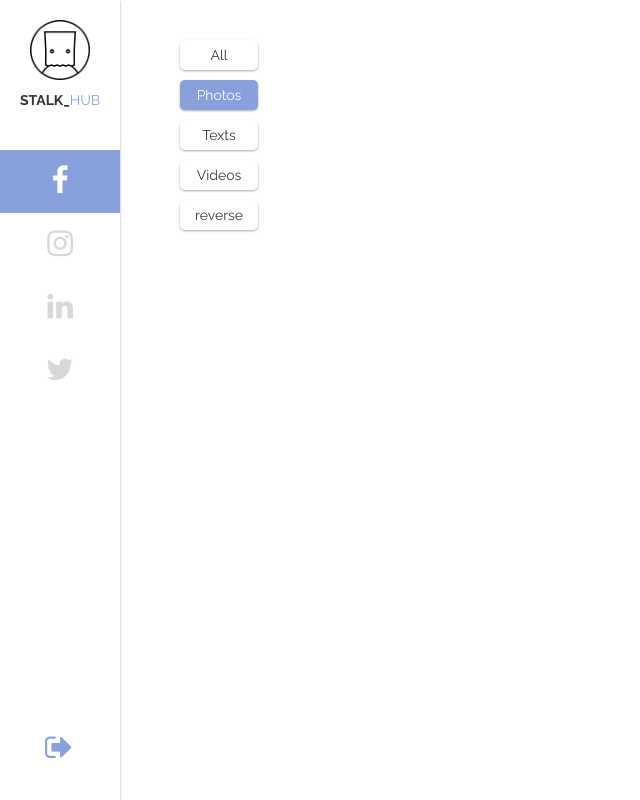
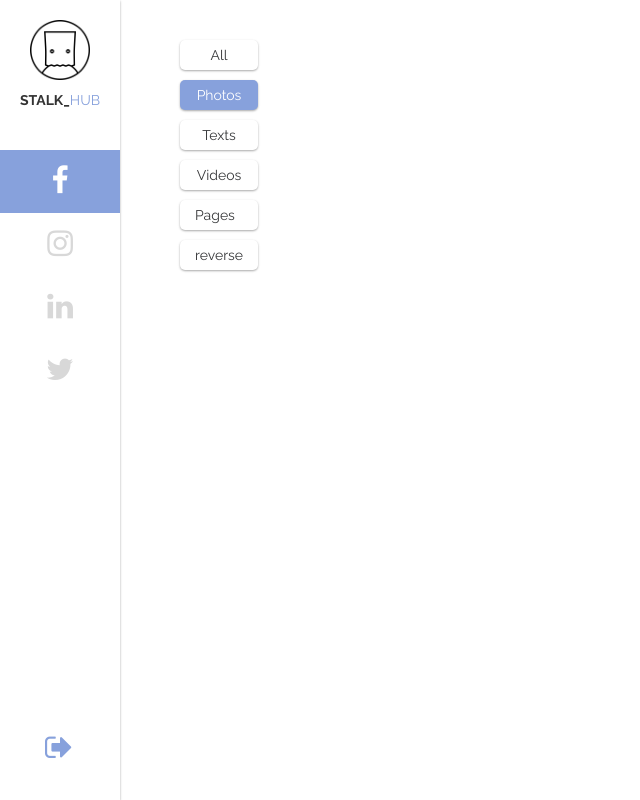
Before and after one commit to gvdh/stalkhub, a Rails app: page /facebook/results?type=photo in a window 1280 px wide. Shown: the whole page, without its empty margins (0-640 px from the left). Run offline with Rails 7, Linux system fonts and the light colour scheme; a user stored in the database is signed in; data comes from the database, SQL or seed files in the repository; tables that the repository leaves empty hold one stand-in row (values such as "Sample post"); style sheets or scripts are compiled from the project's sources; some libraries are stand-ins or nearby versions.

Commit message:
liked pages

```diff
--- a/app/controllers/results_controller.rb
+++ b/app/controllers/results_controller.rb
@@ -19,6 +19,8 @@
       @results = @results.texts
     elsif params[:type] == 'video'
       @results = @results.videos
+    elsif params[:type] == 'page'
+      @results = @results.pages
     end
 
     if params[:order] == 'reverse'
--- a/app/models/result.rb
+++ b/app/models/result.rb
@@ -5,4 +5,5 @@
   scope :photos, -> { where(category: 'photo') }
   scope :texts, -> { where(category: 'post') }
   scope :videos, -> { where(category: 'video') }
+  scope :pages, -> { where(category: 'page') }
 end
--- a/app/services/graph_object_service.rb
+++ b/app/services/graph_object_service.rb
@@ -179,5 +179,4 @@
       page += 1
     end
   end
-
 end
--- a/app/views/shared/_category_filter.html.erb
+++ b/app/views/shared/_category_filter.html.erb
@@ -19,6 +19,11 @@
       <div >Videos</div>
     <% end %>
   </div>
+  <div class="filter-btn <%= 'active' if @order == 'page' %>">
+    <%= link_to results_path(provider, order: 'page'), id: 'page' do %>
+      <div>Pages</div>
+    <% end %>
+  </div>
   <div class="filter-btn <%= 'active' if @order == 'reverse' %>">
     <%= link_to results_path(provider, order: 'reverse'), id: 'reverse' do %>
       <div>reverse</div>
```
